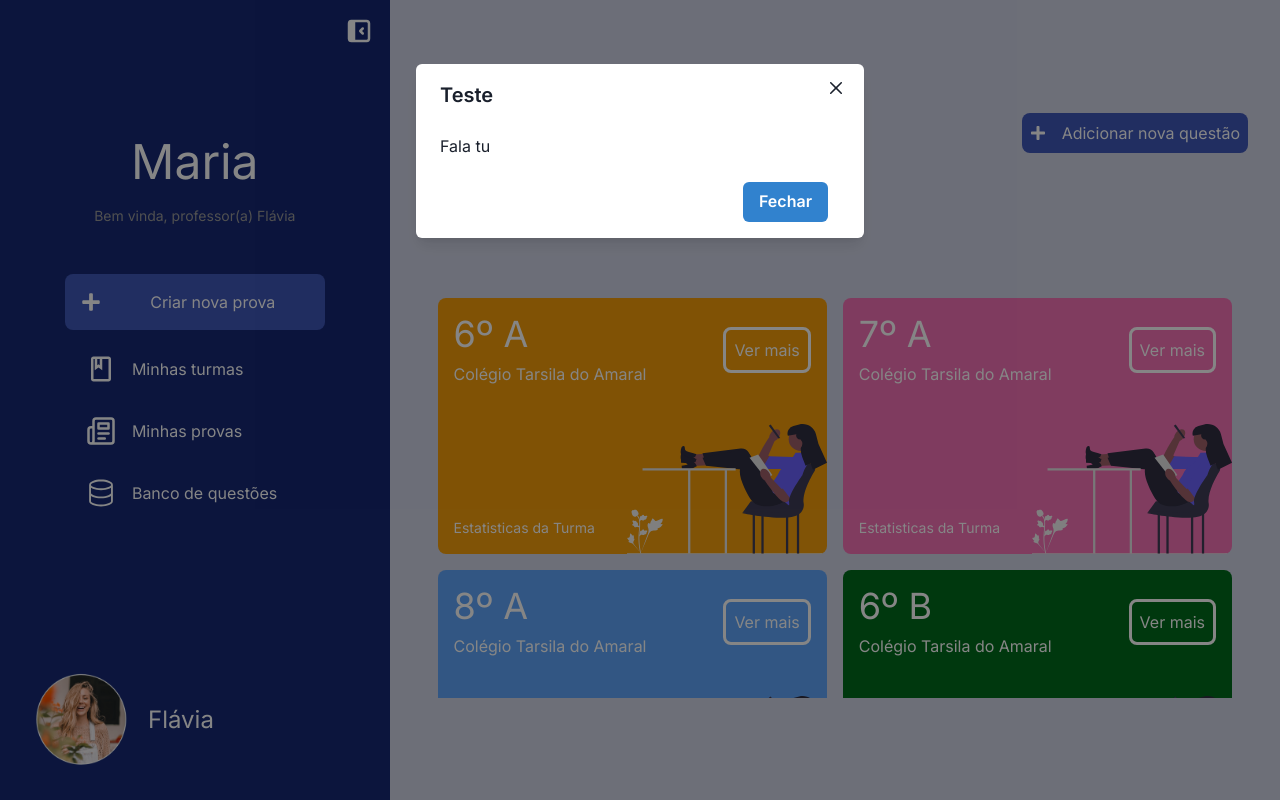
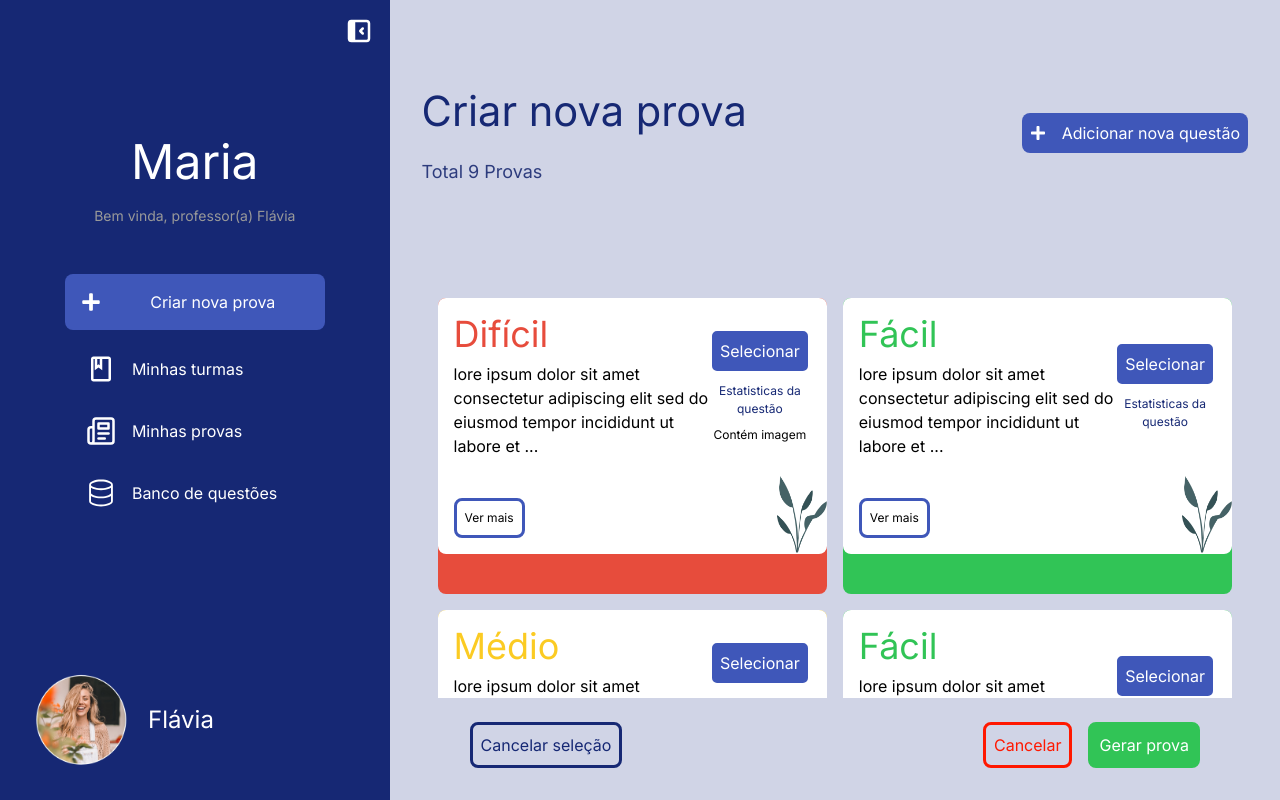
Before and after one commit to tamysteimbch/refactored-frontmaria, a Next.js app: page / in a window 1280 px wide. Both pictures are taken after a click on the button "Criar nova prova". Built offline with nearby package versions, Linux system fonts and the light colour scheme.

Commit message:
feat: Update Sidebar and MainContent components to use new Card and CardExam components

```diff
--- a/src/components/Content/Classes.tsx
+++ b/src/components/Content/Classes.tsx
@@ -1,6 +1,7 @@
 import HeaderTitle from './components/HeaderTitle';
 import { FaPlus } from 'react-icons/fa';
 import Cards from './components/Cards';
+import cardContent from '@/constants/cardContent';
 
 export default function Classes() {
   return (
@@ -12,7 +13,7 @@ export default function Classes() {
         buttonTitle="Adicionar nova questão"
       />
 
-      <Cards />
+      <Cards cardContent={cardContent} />
     </div>
   );
 }
--- a/src/components/Content/NewExam.tsx
+++ b/src/components/Content/NewExam.tsx
@@ -1,15 +1,33 @@
 import HeaderTitle from './components/HeaderTitle';
 import { FaPlus } from 'react-icons/fa';
+import Cards from './components/Cards';
+import examContent from '@/constants/examContent';
 
 export default function NewExam() {
   return (
     <div>
       <HeaderTitle
-        title="Provas"
-        description="Total 10 Provas"
+        title="Criar nova prova"
+        description={`Total ${examContent.length} Provas`}
         buttonIcon={<FaPlus />}
         buttonTitle="Adicionar nova questão"
       />
+
+      <Cards examContent={examContent} />
+
+      <div className="flex justify-between px-12 items-center mt-6">
+        <button className="border-[3px] hover:text-white hover:bg-primary bg-transparent border-primary text-primary rounded-lg p-2">
+          Cancelar seleção
+        </button>
+        <div className="flex items-center gap-4">
+          <button className="border-[3px] bg-transparent hover:text-white hover:bg-[#FF1800] border-[#FF1800] text-[#FF1800] rounded-lg p-2">
+            Cancelar
+          </button>
+          <button className="border-[3px] border-[#31C456] hover:bg-[#2e8143] hover:border-[#2e8143] bg-[#31C456] text-white rounded-lg p-2">
+            Gerar prova
+          </button>
+        </div>
+      </div>
     </div>
   );
 }
--- /dev/null
+++ b/src/components/Content/components/CardExam.tsx
@@ -0,0 +1,55 @@
+import DetailImage from '@/assets/plantinhaa-Photoroom_prev_ui (1).png';
+import Image from 'next/image';
+import { ExamContent } from '@/constants/examContent';
+
+function truncateText(text: string, maxLength: number): string {
+  if (text.length > maxLength) {
+    return text.slice(0, maxLength) + '...';
+  }
+  return text;
+}
+
+export default function CardExam(props: ExamContent) {
+  return (
+    <div className="pb-10 rounded-lg" style={{ backgroundColor: props.color }}>
+      <div className="flex flex-col justify-between p-4 bg-white h-[16rem] relative rounded-lg text-black">
+        <div className="flex justify-between items-center">
+          <div className="flex flex-col gap-2 ">
+            <h1 className="text-4xl" style={{ color: props.color }}>
+              {props.level}
+            </h1>
+            <p>{truncateText(props.description, 100)}</p>
+          </div>
+
+          <div className="flex flex-col gap-2 text-center">
+            <button
+              type="button"
+              className="bg-secondary text-white p-2 border-[3px] rounded-lg border-white hover:bg-primary"
+            >
+              Selecionar
+            </button>
+
+            <button className="text-[12px] text-primary hover:text-secondary">
+              Estatisticas da questão
+            </button>
+
+            {props.hasImage && <p className="text-[12px]">Contém imagem</p>}
+          </div>
+        </div>
+
+        <div>
+          <button
+            type="button"
+            className="bg-transparent p-2 border-[3px] rounded-lg border-secondary hover:bg-secondary hover:text-white text-[12px]"
+          >
+            Ver mais
+          </button>
+        </div>
+
+        <div className="absolute bottom-0 right-0">
+          <Image src={DetailImage} alt="Detalhes" width={50} height={50} />
+        </div>
+      </div>
+    </div>
+  );
+}
--- a/src/components/Content/components/Cards.tsx
+++ b/src/components/Content/components/Cards.tsx
@@ -1,21 +1,25 @@
 import Card from './Card';
+import CardExam from './CardExam';
 import { CardContent } from '@/constants/cardContent';
-import cardContent from '@/constants/cardContent';
+import { ExamContent } from '@/constants/examContent';
 
-export default function Cards() {
+interface CardsProps {
+  cardContent?: CardContent[];
+  examContent?: ExamContent[];
+}
+
+export default function Cards({ cardContent, examContent }: CardsProps) {
   return (
     <div
       className="custom-scrollbar grid grid-cols-1 md:grid-cols-2 lg:grid-cols-1 xl:grid-cols-2 2xl:grid-cols-3 gap-4 mt-24 p-4 md:overflow-auto"
       style={{ maxHeight: 'calc(100vh - 24rem)' }}
     >
-      {cardContent.map((card: CardContent) => (
-        <Card
-          key={card.title}
-          title={card.title}
-          description={card.description}
-          color={card.color}
-        />
-      ))}
+      {cardContent && cardContent.map((card: CardContent) => <Card key={card.title} {...card} />)}
+
+      {examContent &&
+        examContent.map((card: ExamContent, index) => (
+          <CardExam key={card.level + index} {...card} />
+        ))}
     </div>
   );
 }
--- a/src/components/MainContent.tsx
+++ b/src/components/MainContent.tsx
@@ -2,7 +2,6 @@ import { TbLayoutSidebarRightCollapseFilled } from 'react-icons/tb';
 import MobileMenu from './Sidebar/MobileMenu';
 import { Mode } from '@/constants/sidebuttons';
 import Classes from './Content/Classes';
-import Exam from './Content/Exam';
 import ExamList from './Content/ExamList';
 import NewExam from './Content/NewExam';
 import QuestionsDB from './Content/QuestionsDB';
--- a/src/components/Sidebar/CreateExamBtn.tsx
+++ b/src/components/Sidebar/CreateExamBtn.tsx
@@ -1,29 +1,22 @@
 import { FaPlus } from 'react-icons/fa';
-import { useDisclosure } from '@chakra-ui/react';
-import Modal from '../Modal';
+import { Mode } from '@/constants/sidebuttons';
 
-export default function CreateExamBtn() {
-  const { isOpen, onOpen, onClose } = useDisclosure();
+interface CreateExamBtnProps {
+  setMode: (value: Mode) => void;
+}
+
+export default function CreateExamBtn({ setMode }: CreateExamBtnProps) {
   return (
     <>
       <button
         className="grid grid-cols-[auto,1fr] bg-secondary p-4 rounded-lg gap-4 w-4/6 mx-auto hover:bg-tertiary items-center"
-        onClick={() => (isOpen ? onClose() : onOpen())}
+        onClick={() => setMode('newExam')}
       >
         <div className="text-xl">
           <FaPlus />
         </div>
         <div className="text-md text-center">{'Criar nova prova'}</div>
       </button>
-      <Modal
-        isOpen={isOpen}
-        onClose={onClose}
-        title="Teste"
-        button1Title="Fechar"
-        button1Action={onClose}
-      >
-        <p>Fala tu</p>
-      </Modal>
     </>
   );
 }
--- a/src/components/Sidebar/Sidebar.tsx
+++ b/src/components/Sidebar/Sidebar.tsx
@@ -22,7 +22,7 @@ export default function Sidebar({ isNavCollapsed, setIsNavCollapsed, setMode }:
             <TbLayoutSidebarLeftCollapseFilled />
           </button>
           <Title />
-          <CreateExamBtn />
+          <CreateExamBtn setMode={setMode} />
           <ButtonsList setMode={setMode} />
         </div>
 
--- /dev/null
+++ b/src/constants/examContent.ts
@@ -0,0 +1,74 @@
+export type ExamContent = {
+  level: string;
+  description: string;
+  color: string;
+  hasImage: boolean;
+};
+
+const examContent: ExamContent[] = [
+  {
+    level: 'Difícil',
+    description:
+      'lore ipsum dolor sit amet consectetur adipiscing elit sed do eiusmod tempor incididunt ut labore et dolore magna aliqua ut enim ad minim veniam quis nostrud exercitation ullamco laboris nisi ut aliquip ex ea commodo consequat',
+    color: '#E74C3C',
+    hasImage: true,
+  },
+  {
+    level: 'Fácil',
+    description:
+      'lore ipsum dolor sit amet consectetur adipiscing elit sed do eiusmod tempor incididunt ut labore et dolore magna aliqua ut enim ad minim veniam quis nostrud exercitation ullamco laboris nisi ut aliquip ex ea commodo consequat',
+    color: '#31C456',
+    hasImage: false,
+  },
+  {
+    level: 'Médio',
+    description:
+      'lore ipsum dolor sit amet consectetur adipiscing elit sed do eiusmod tempor incididunt ut labore et dolore magna aliqua ut enim ad minim veniam quis nostrud exercitation ullamco laboris nisi ut aliquip ex ea commodo consequat',
+    color: '#FBCB23',
+    hasImage: true,
+  },
+  {
+    level: 'Fácil',
+    description:
+      'lore ipsum dolor sit amet consectetur adipiscing elit sed do eiusmod tempor incididunt ut labore et dolore magna aliqua ut enim ad minim veniam quis nostrud exercitation ullamco laboris nisi ut aliquip ex ea commodo consequat',
+    color: '#31C456',
+    hasImage: false,
+  },
+  {
+    level: 'Médio',
+    description:
+      'lore ipsum dolor sit amet consectetur adipiscing elit sed do eiusmod tempor incididunt ut labore et dolore magna aliqua ut enim ad minim veniam quis nostrud exercitation ullamco laboris nisi ut aliquip ex ea commodo consequat',
+    color: '#FBCB23',
+    hasImage: true,
+  },
+  {
+    level: 'Difícil',
+    description:
+      'lore ipsum dolor sit amet consectetur adipiscing elit sed do eiusmod tempor incididunt ut labore et dolore magna aliqua ut enim ad minim veniam quis nostrud exercitation ullamco laboris nisi ut aliquip ex ea commodo consequat',
+    color: '#E74C3C',
+    hasImage: false,
+  },
+  {
+    level: 'Médio',
+    description:
+      'lore ipsum dolor sit amet consectetur adipiscing elit sed do eiusmod tempor incididunt ut labore et dolore magna aliqua ut enim ad minim veniam quis nostrud exercitation ullamco laboris nisi ut aliquip ex ea commodo consequat',
+    color: '#FBCB23',
+    hasImage: true,
+  },
+  {
+    level: 'Difícil',
+    description:
+      'lore ipsum dolor sit amet consectetur adipiscing elit sed do eiusmod tempor incididunt ut labore et dolore magna aliqua ut enim ad minim veniam quis nostrud exercitation ullamco laboris nisi ut aliquip ex ea commodo consequat',
+    color: '#E74C3C',
+    hasImage: false,
+  },
+  {
+    level: 'Fácil',
+    description:
+      'lore ipsum dolor sit amet consectetur adipiscing elit sed do eiusmod tempor incididunt ut labore et dolore magna aliqua ut enim ad minim veniam quis nostrud exercitation ullamco laboris nisi ut aliquip ex ea commodo consequat',
+    color: '#31C456',
+    hasImage: false,
+  },
+];
+
+export default examContent;
```
